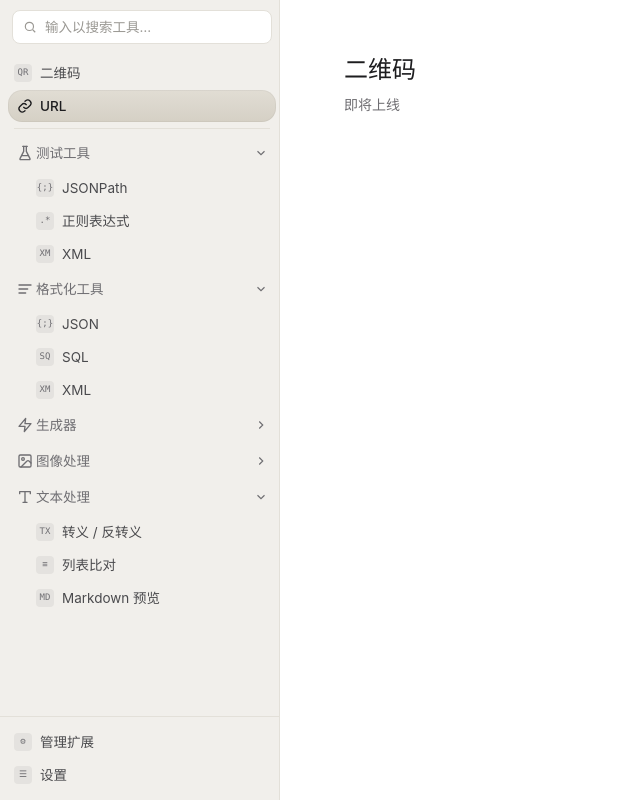
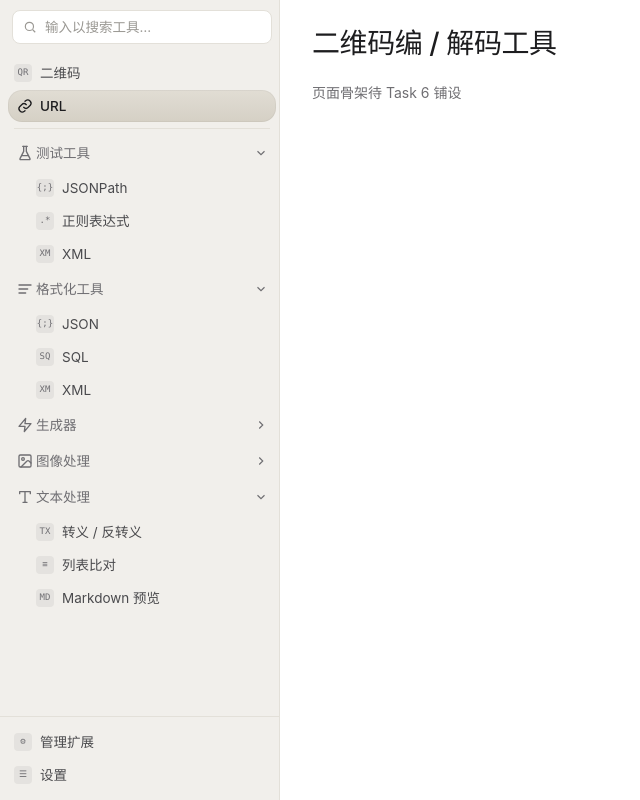
Before and after one commit to MeQln/Tauri-DevBox, a Vue app: page /tools/qrcode in a window 1280 px wide. Shown: the whole page, without its empty margins (0-640 px from the left). Built offline with nearby package versions, Linux system fonts and the light colour scheme.

Commit message:
feat: 二维码工具路由 + qrApi 封装 + 空白页跳通

```diff
--- /dev/null
+++ b/src/api/qrcode.ts
@@ -0,0 +1,6 @@
+import { invoke } from '@tauri-apps/api/core'
+
+export const qrApi = {
+  encode: (text: string) => invoke<string>('qr_encode', { text }),
+  decode: (image: number[]) => invoke<string>('qr_decode', { image }),
+}
--- a/src/router/index.ts
+++ b/src/router/index.ts
@@ -8,6 +8,7 @@ const routes: RouteRecordRaw[] = [
     children: [
       { path: '', redirect: '/tools/url' },
       { path: 'tools/url', component: () => import('@/views/UrlView.vue') },
+      { path: 'tools/qrcode', component: () => import('@/views/QrCodeView.vue') },
       { path: 'tools/:id', component: () => import('@/views/PlaceholderView.vue') },
     ],
   },
--- /dev/null
+++ b/src/views/QrCodeView.vue
@@ -0,0 +1,21 @@
+<template>
+  <header class="page-head">
+    <h1>二维码编 / 解码工具</h1>
+  </header>
+  <p style="color: var(--ink-3); font-size: 14px;">页面骨架待 Task 6 铺设</p>
+</template>
+
+<script setup lang="ts">
+</script>
+
+<style scoped>
+.page-head {
+  display: flex; align-items: flex-start; justify-content: space-between;
+  margin-bottom: 18px;
+}
+.page-head h1 {
+  font-family: var(--serif);
+  font-size: 28px; font-weight: 500;
+  letter-spacing: -0.015em;
+}
+</style>
```
